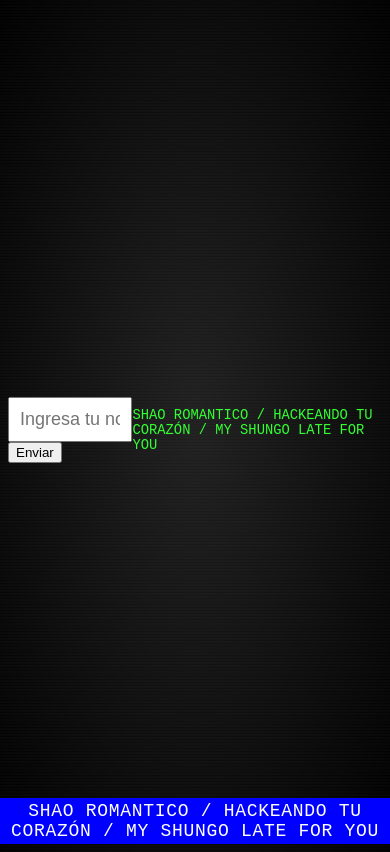
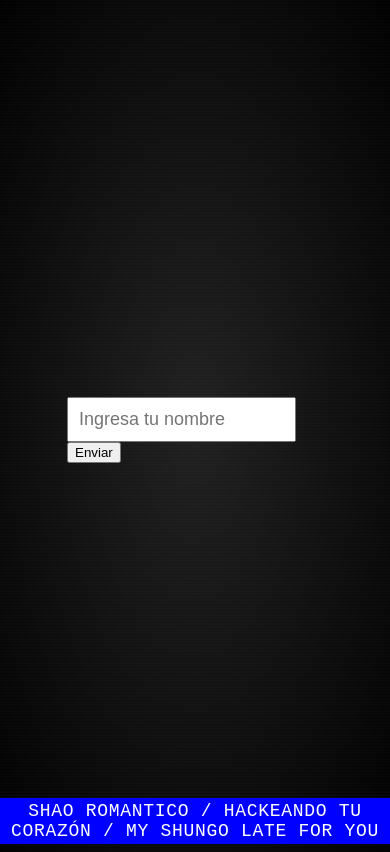
Before and after one commit to shaocrack/SHAOMENSAJE, a plain HTML site: page mensaje.html in a window 390 px wide. Drawn offline with Linux system fonts and the light colour scheme.

Commit message:
newShaoCambio

```diff
--- a/style2.css
+++ b/style2.css
@@ -160,7 +160,7 @@ body::before {
 
 @media (max-width: 575px) {
   body::after {
-    content: "SHAO ROMANTICO / HACKEANDO TU CORAZÓN / MY SHUNGO LATE FOR YOU";
+    /* content: "SHAO ROMANTICO / HACKEANDO TU CORAZÓN / MY SHUNGO LATE FOR YOU"; */
     top: auto; /* Reinicia la posición vertical en pantallas pequeñas */
     left: 0; /* Asegura que el texto esté alineado a la izquierda */
     position: relative; /* Cambia a posición relativa para ajustar verticalmente */
```
